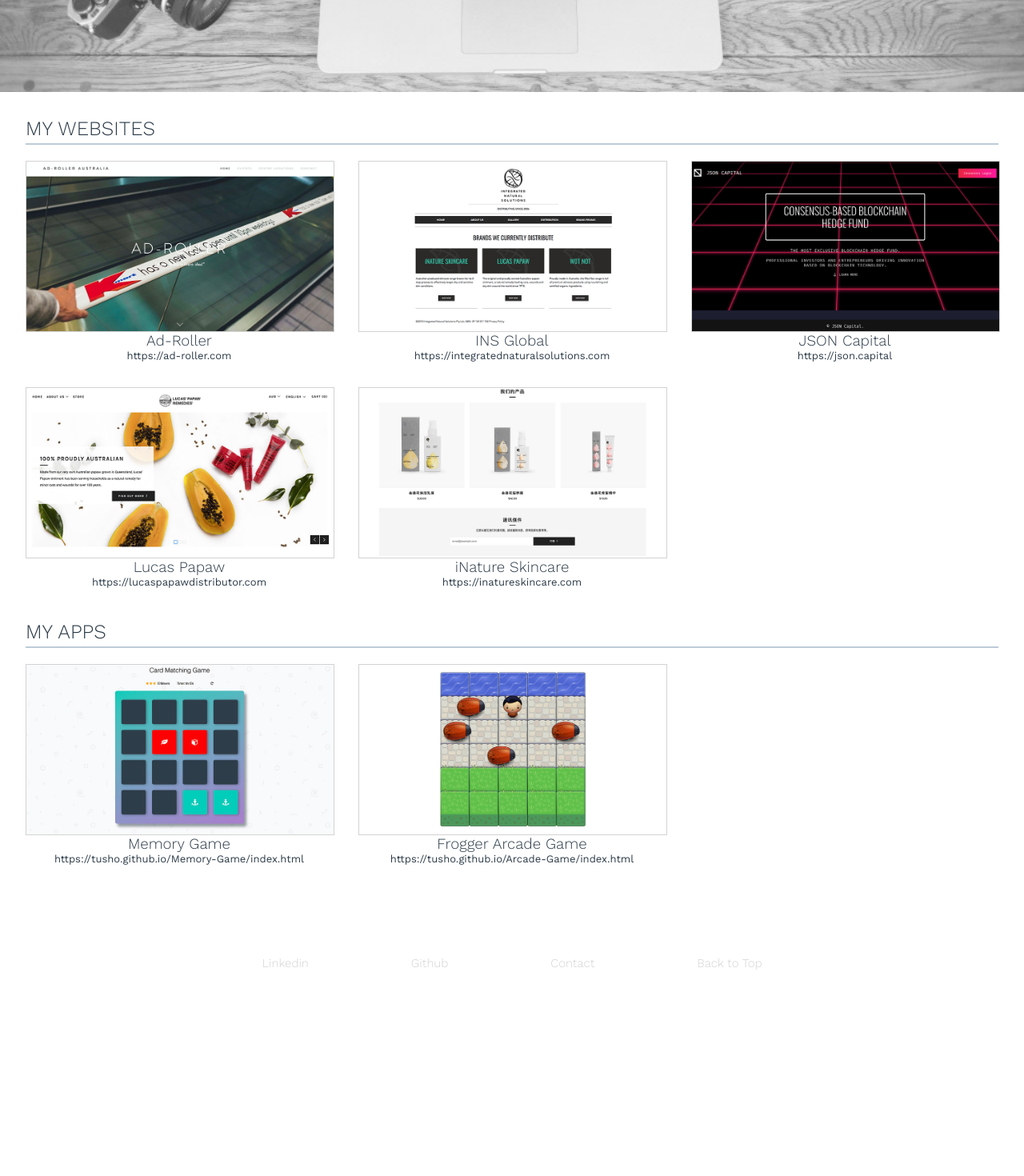
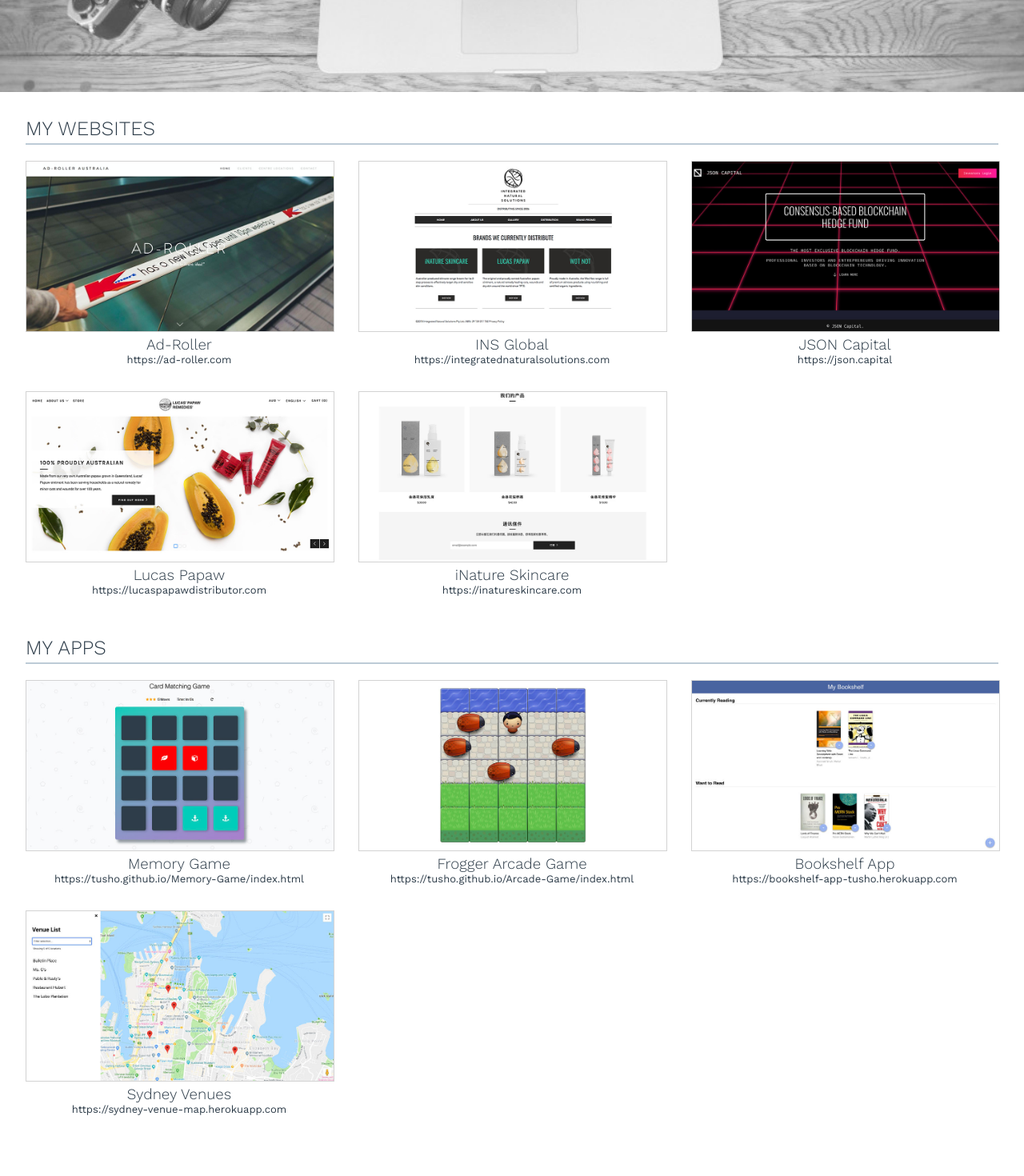
Before and after one commit to tusho/Portfolio-React, a React (Create React App) app: page / in a window 1280 px wide. Shown: the part 660-2130 px from the top of the page at 80% size. Before the commit the page ends 1937 px from the top, so only its background shows below. Built offline with nearby package versions, Linux system fonts and the light colour scheme.

Commit message:
fixed grid layout

```diff
--- a/src/components/projects/Work.js
+++ b/src/components/projects/Work.js
@@ -30,21 +30,27 @@
 
     const appData = [
         { websiteURL: 'https://tusho.github.io/Memory-Game/index.html', image: 'memorygame', name: 'Memory Game', type: 'app', stack: ['JavaScript', 'HTML', 'CSS'] },
-        { websiteURL: 'https://tusho.github.io/Arcade-Game/index.html', image: 'arcadegame', name: 'Frogger Arcade Game', type: 'app', stack: ['JavaScript', 'HTML', 'CSS'] }
+        { websiteURL: 'https://tusho.github.io/Arcade-Game/index.html', image: 'arcadegame', name: 'Frogger Arcade Game', type: 'app', stack: ['JavaScript', 'HTML', 'CSS'] },
+        { websiteURL: 'https://bookshelf-app-tusho.herokuapp.com', image: 'bookshelf-app', name: 'Bookshelf App', type: 'app', stack: ['React', 'JavaScript', 'HTML', 'CSS'] },
+        { websiteURL: 'https://sydney-venue-map.herokuapp.com', image: 'sydney-venue-map', name: 'Sydney Venues', type: 'app', stack: ['React', 'JavaScript', 'HTML', 'CSS'] }
     ]
 
     websiteData.sort(sortBy('name'))
 
     return (
         <div className="work">
+            <div class="work_container websites">
                 <h2 className="work_header">My Websites<hr className="project_divider"/></h2>
                 {websiteData.map(website => (
                     this.state.isHovering == false ? <Projects website={website} mouseHover={this.handleMouseHover}/> : <div><p>{website.stack}</p></div>
                 ))}
+            </div>
+            <div class="work_container apps">
                 <h2 className="work_header">My Apps<hr className="project_divider"/></h2>
                 {appData.map(website => (
                     this.state.isHovering == false ? <Projects website={website} mouseHover={this.handleMouseHover}/> : <div><p>{website.stack}</p></div>
                 ))}
+            </div>
         </div>
     )
   }
--- a/src/index.css
+++ b/src/index.css
@@ -15,7 +15,7 @@
 
 /* Code for the Header */
 
-.header, .hero, .work {
+.header, .hero, .work_container {
   box-sizing: border-box;
 }
 
@@ -66,7 +66,7 @@
 
 /* Code for the Work Portfolio */
 
-.work {
+.work_container {
   display: flex;
   flex-wrap: wrap;
   padding: 1em 0;
@@ -178,6 +178,7 @@
 
 .project_container {
   position: relative;
+  margin-bottom: 5px;
 }
 
 .project_container:hover {
@@ -261,12 +262,8 @@
     padding: 0 0 0.2em 1.55em;
   }
 
-  .projects:first-of-type {
+  .projects {
     margin-bottom: 1em;
-  }
-
-  .projects:last-of-type {
-    margin-top: 1em;
   }
 
   .project_name {
@@ -313,8 +310,18 @@
     font-weight: 200;
   }
 
-  .work {
+  .work_container {
     padding: 8px 2em 2px 2em;
+    justify-content: space-between;
+  }
+
+  .work_container:after {
+    content: "";
+    flex: auto;
+  }
+
+  .work_container.apps .projects:last-of-type {
+    margin-left: 2em;
   }
 
   .work_header {
@@ -322,17 +329,9 @@
   }
 
   .projects {
-    width: calc((100% - 2em) / 3);
+    width: calc((100% - 2em) / 2);
     padding: 0 0 1em 0;
     }
-
-  .projects:first-of-type, .projects:nth-of-type(4) {
-    margin-right: 1em;
-  }
-
-  .projects:nth-of-type(3) {
-    margin-left: 1em;
-  }
 
 }
 
@@ -351,12 +350,12 @@
     display: block;
   }
 
-  .projects:first-of-type, .projects:nth-of-type(4), .projects:nth-of-type(6) {
-    margin-right: 2em;
+  .work_container.websites .projects:last-of-type {
+    margin-left: 2em;
   }
 
-  .projects:nth-of-type(3) {
-    margin-left: 2em;
+  .work_container.apps .projects:last-of-type {
+    margin-left: 0;
   }
 
 }
```
Also changed, not shown: src/img/bookshelf-app.jpg (added), src/img/sydney-venue-map.jpg (added). Lines whose indentation alone changed are shown as unchanged.
